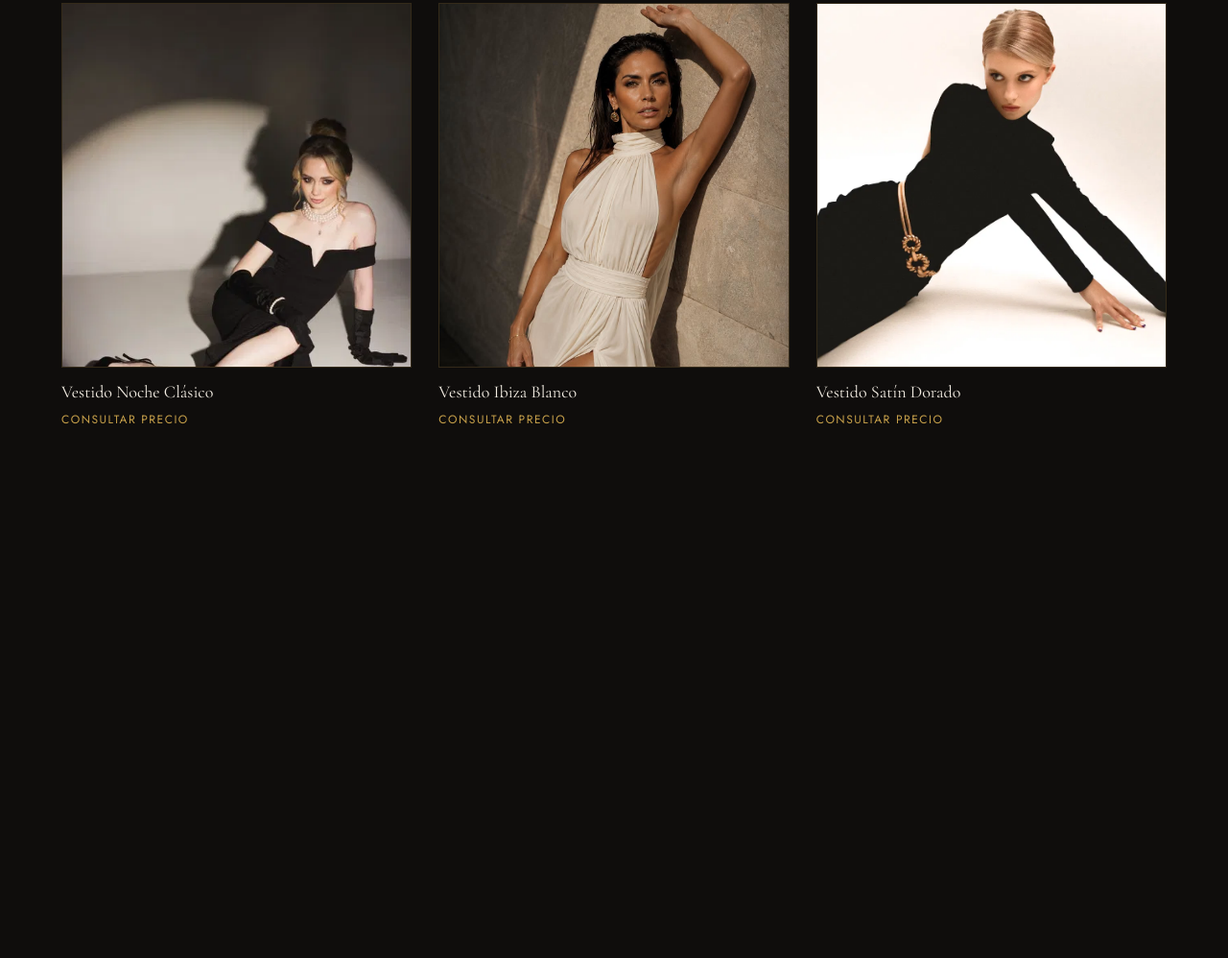
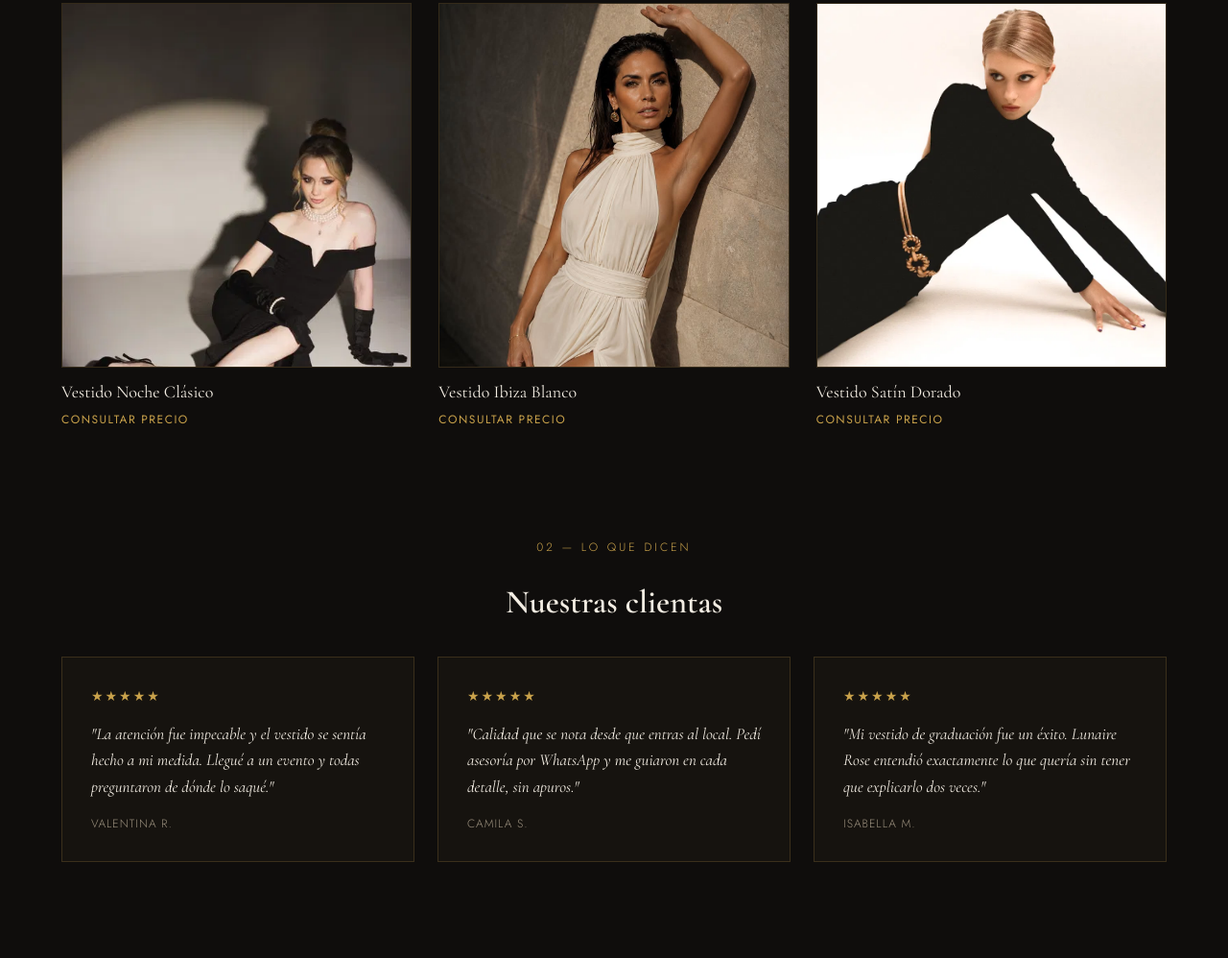
Before and after one commit to Jania-perez/Lunaire-Rose, a plain HTML site: page index.html in a window 1280 px wide. Shown: the part 1817-2815 px from the top of the page at 96% size. Before the commit the page ends 2366 px from the top, so only its background shows below. Drawn offline with nearby package versions, Linux system fonts and the light colour scheme.

Commit message:
feat: sección de reseñas de clientas
Tres tarjetas con calificación de 5 estrellas y testimonio, mismo
efecto de aparición escalonada que el resto de secciones.

Co-Authored-By: Claude Sonnet 5 <noreply@anthropic.com>
Claude-Session: https://claude.ai/code/session_01PKi3mYG8C8GrUfhgDgvgSh

```diff
--- a/css/styles.css
+++ b/css/styles.css
@@ -338,3 +338,33 @@ img { max-width: 100%; display: block; }
   .product-grid { grid-template-columns: 1fr; }
   .product-card .ph-wrap { height: 420px; }
 }
+
+/* ---------- RESEÑAS ---------- */
+#resenas { padding-bottom: 100px; }
+.review-grid {
+  display: grid;
+  grid-template-columns: repeat(3, minmax(0, 1fr));
+  gap: 24px;
+}
+.review-card {
+  background: var(--bg-tile);
+  border: 1px solid var(--border);
+  padding: 30px;
+  transition: border-color 0.4s ease, transform 0.4s ease;
+}
+.review-card:hover { border-color: rgba(201,162,75,0.4); transform: translateY(-4px); }
+.review-stars { color: var(--accent); font-size: 14px; letter-spacing: 2px; }
+.review-text {
+  font-family: 'Cormorant Garamond', serif;
+  font-size: 17px; line-height: 1.6; font-style: italic;
+  color: var(--fg); margin: 16px 0;
+}
+.review-name { font-size: 12px; letter-spacing: 1px; color: var(--muted); text-transform: uppercase; }
+
+#resenas .review-card.reveal:nth-child(1) { transition-delay: 0s; }
+#resenas .review-card.reveal:nth-child(2) { transition-delay: 0.12s; }
+#resenas .review-card.reveal:nth-child(3) { transition-delay: 0.24s; }
+
+@media (max-width: 860px) {
+  .review-grid { grid-template-columns: 1fr; }
+}
--- a/index.html
+++ b/index.html
@@ -121,6 +121,29 @@
   </div>
 </section>
 
+<!-- RESEÑAS -->
+<section id="resenas" class="container">
+  <p class="eyebrow" style="text-align:center; margin-bottom:8px;">02 — Lo que dicen</p>
+  <h2 class="section-title">Nuestras clientas</h2>
+  <div class="review-grid">
+    <div class="review-card reveal">
+      <div class="review-stars">★★★★★</div>
+      <p class="review-text">"La atención fue impecable y el vestido se sentía hecho a mi medida. Llegué a un evento y todas preguntaron de dónde lo saqué."</p>
+      <div class="review-name">Valentina R.</div>
+    </div>
+    <div class="review-card reveal">
+      <div class="review-stars">★★★★★</div>
+      <p class="review-text">"Calidad que se nota desde que entras al local. Pedí asesoría por WhatsApp y me guiaron en cada detalle, sin apuros."</p>
+      <div class="review-name">Camila S.</div>
+    </div>
+    <div class="review-card reveal">
+      <div class="review-stars">★★★★★</div>
+      <p class="review-text">"Mi vestido de graduación fue un éxito. Lunaire Rose entendió exactamente lo que quería sin tener que explicarlo dos veces."</p>
+      <div class="review-name">Isabella M.</div>
+    </div>
+  </div>
+</section>
+
 <script src="js/main.js" defer></script>
 </body>
 </html>
```
